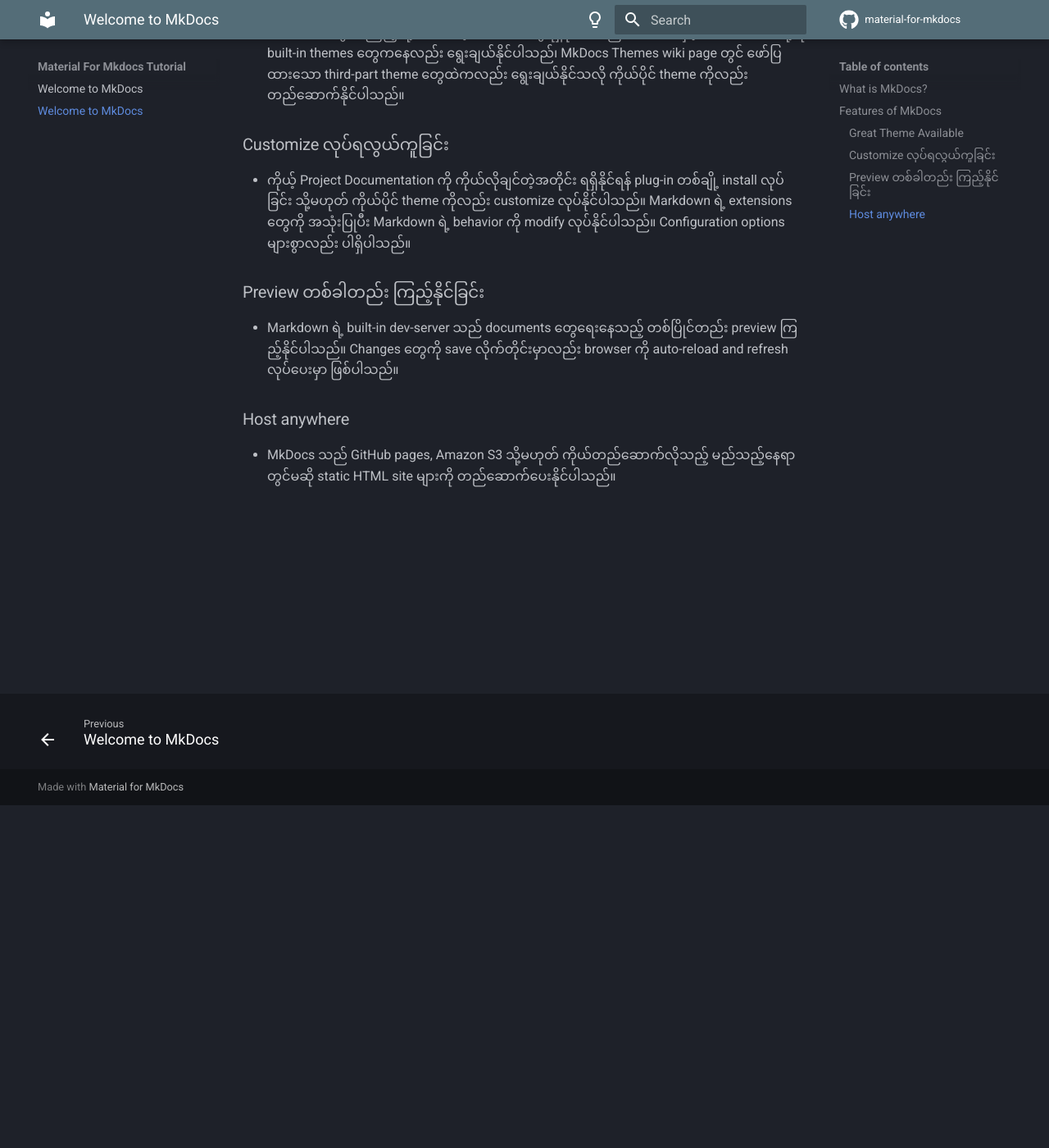
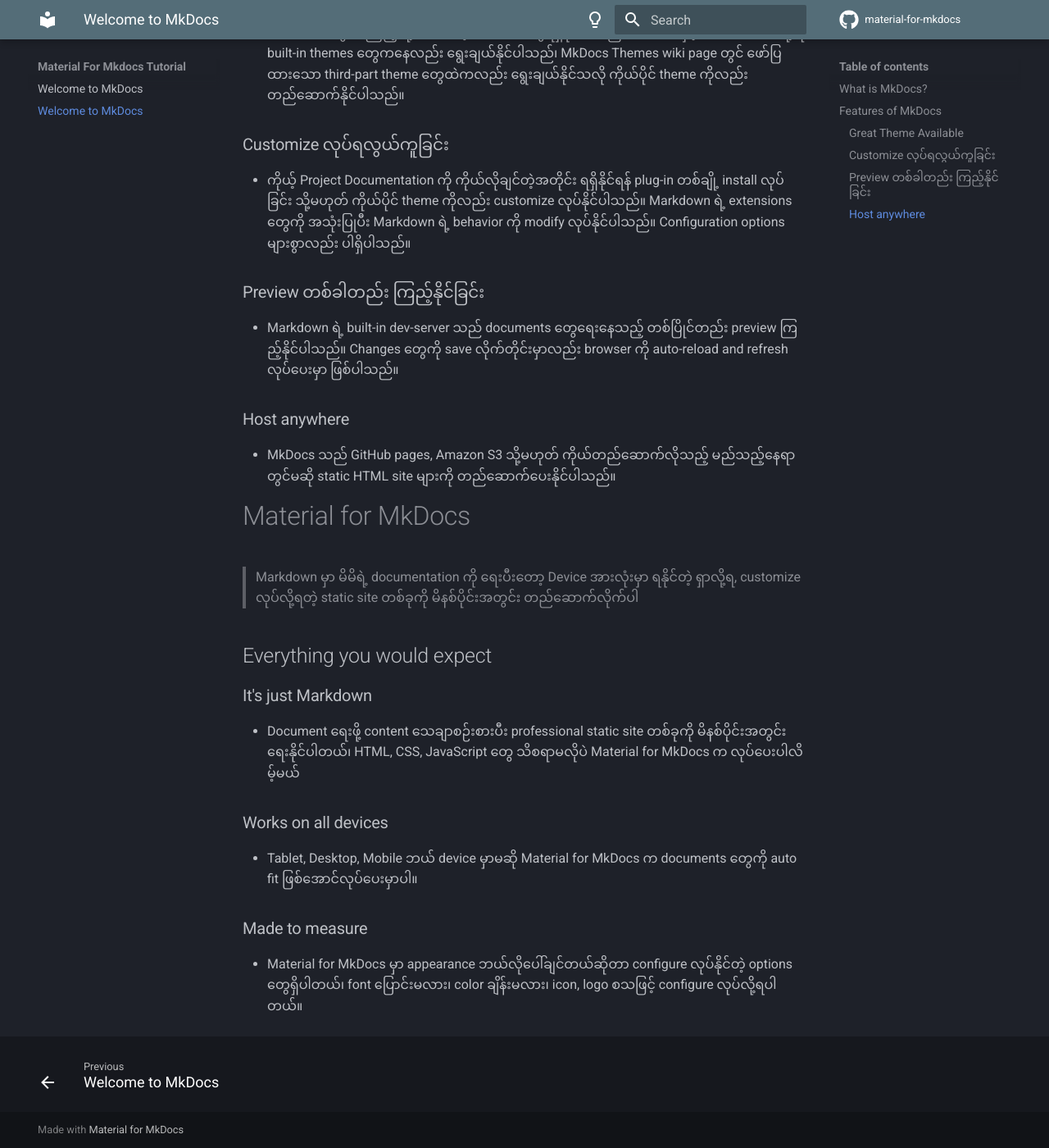
Before and after one commit to Multi-Academy/material-for-mkdocs, an MkDocs documentation site: the page built from docs/amt_mkdocs.md, in a window 1280 px wide and 1400 px high, scrolled down 418 px. Shown: the whole window at 82% size. Built offline with MkDocs 1.6.1 and Material for MkDocs 9.7.7, drawn with Linux system fonts in a browser that asks for light colours; comment, search, counter and statistics services are not loaded.

Commit message:
material_for_mkdocs

```diff
--- a/docs/amt_mkdocs.md
+++ b/docs/amt_mkdocs.md
@@ -1,6 +1,6 @@
 # Welcome to MkDocs
 ## What is MkDocs?
-- MkDocs ဆိုတာကတော့ static site တွေ generate လုပ်ရမှာ သုံးနိုင်ပီးတော့ သုံးရတာ လွယ်ကူ မြန်ဆန်ပါတယ်။
+> MkDocs ဆိုတာကတော့ static site တွေ generate လုပ်ရမှာ သုံးနိုင်ပီးတော့ သုံးရတာ လွယ်ကူ မြန်ဆန်ပါတယ်။
 အဓိကကတော့ Project Documentation တွေ ရေးဖို့ရည်ရွယ်ပါတယ်။ Markdown မှာ document source file တွေရေးပီးတော့ YAML file နဲ့ configure ချရပါတယ်။
 
 ## Features of MkDocs
@@ -15,3 +15,15 @@
 
 ### Host anywhere
 - MkDocs သည် GitHub pages, Amazon S3 သို့မဟုတ် ကိုယ်တည်ဆောက်လိုသည့် မည်သည့်နေရာတွင်မဆို static HTML site များကို တည်ဆောက်ပေးနိုင်ပါသည်။
+
+# Material for MkDocs
+> Markdown မှာ မိမိရဲ့ documentation ကို ရေးပီးတော့ Device အားလုံးမှာ ရနိုင်တဲ့ ရှာလို့ရ, customize လုပ်လို့ရတဲ့ static site တစ်ခုကို မိနစ်ပိုင်းအတွင်း တည်ဆောက်လိုက်ပါ
+
+## Everything you would expect
+### It's just Markdown
+- Document ရေးဖို့ content သေချာစဉ်းစားပီး professional static site တစ်ခုကို မိနစ်ပိုင်းအတွင်း ရေးနိုင်ပါတယ်၊ HTML, CSS, JavaScript တွေ သိစရာမလိုပဲ Material for MkDocs က လုပ်ပေးပါလိမ့်မယ်
+
+### Works on all devices
+- Tablet, Desktop, Mobile ဘယ် device မှာမဆို Material for MkDocs က documents တွေကို auto fit ဖြစ်အောင်လုပ်ပေးမှာပါ။
+### Made to measure
+- Material for MkDocs မှာ appearance ဘယ်လိုပေါ်ချင်တယ်ဆိုတာ configure လုပ်နိုင်တဲ့ options တွေရှိပါတယ်၊ font ပြောင်းမလား၊ color ချိန်းမလား၊ icon, logo စသဖြင့် configure လုပ်လို့ရပါတယ်။
```
